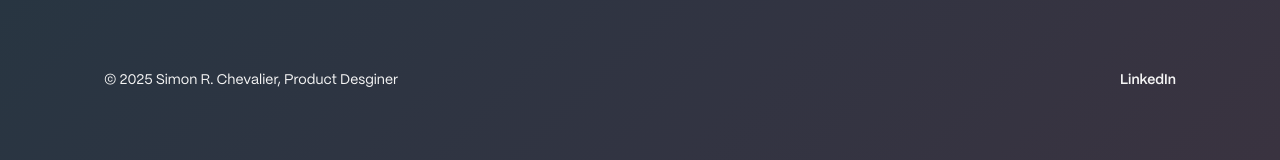
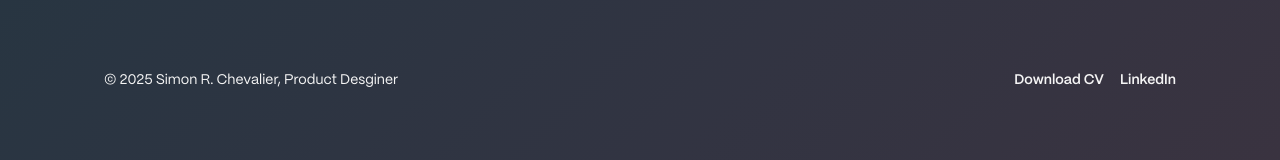
Before and after one commit to Razinsky/simonrchevalier-com, a SvelteKit app: page / in a window 1280 px wide. Shown: the part 1707-1867 px from the top of the page. Built offline with nearby package versions, Linux system fonts and the light colour scheme.

Commit message:
feat: update footer to include dynamic LinkedIn and CV links

```diff
--- a/src/routes/+layout.svelte
+++ b/src/routes/+layout.svelte
@@ -1,5 +1,6 @@
 <script lang="ts">
   import Header from "$lib/components/Header.svelte";
+  import { linkedInProfileUrl, pdfResumeUrl } from "$lib/urls";
   import "../app.css";
   let { children } = $props();
 </script>
@@ -11,6 +12,9 @@
   {@render children()}
   <footer class="p-container flex h-26 items-center justify-between">
     <span class="text-sm">© 2025 Simon R. Chevalier, Product Desginer</span>
-    <a href="/" class="text-sm font-bold">LinkedIn</a>
+    <div class="flex gap-4">
+      <a href={pdfResumeUrl} target="_blank" class="text-sm font-bold">Download CV</a>
+      <a href={linkedInProfileUrl} target="_blank" class="text-sm font-bold">LinkedIn</a>
+    </div>
   </footer>
 </div>
--- a/src/routes/+page.svelte
+++ b/src/routes/+page.svelte
@@ -5,7 +5,7 @@
 <main class="px-container container-grid">
   <h2 class="text-fluid-xl col-span-10 mb-16 font-bold tracking-tight text-balance">
     Hello there, I'm Simon&nbsp;—<br />Product designer & UI engineer from Canada, based&nbsp;in
-    Costa Rica.
+    Costa&nbsp;Rica.
   </h2>
   <PortfolioGrid />
 </main>
```
